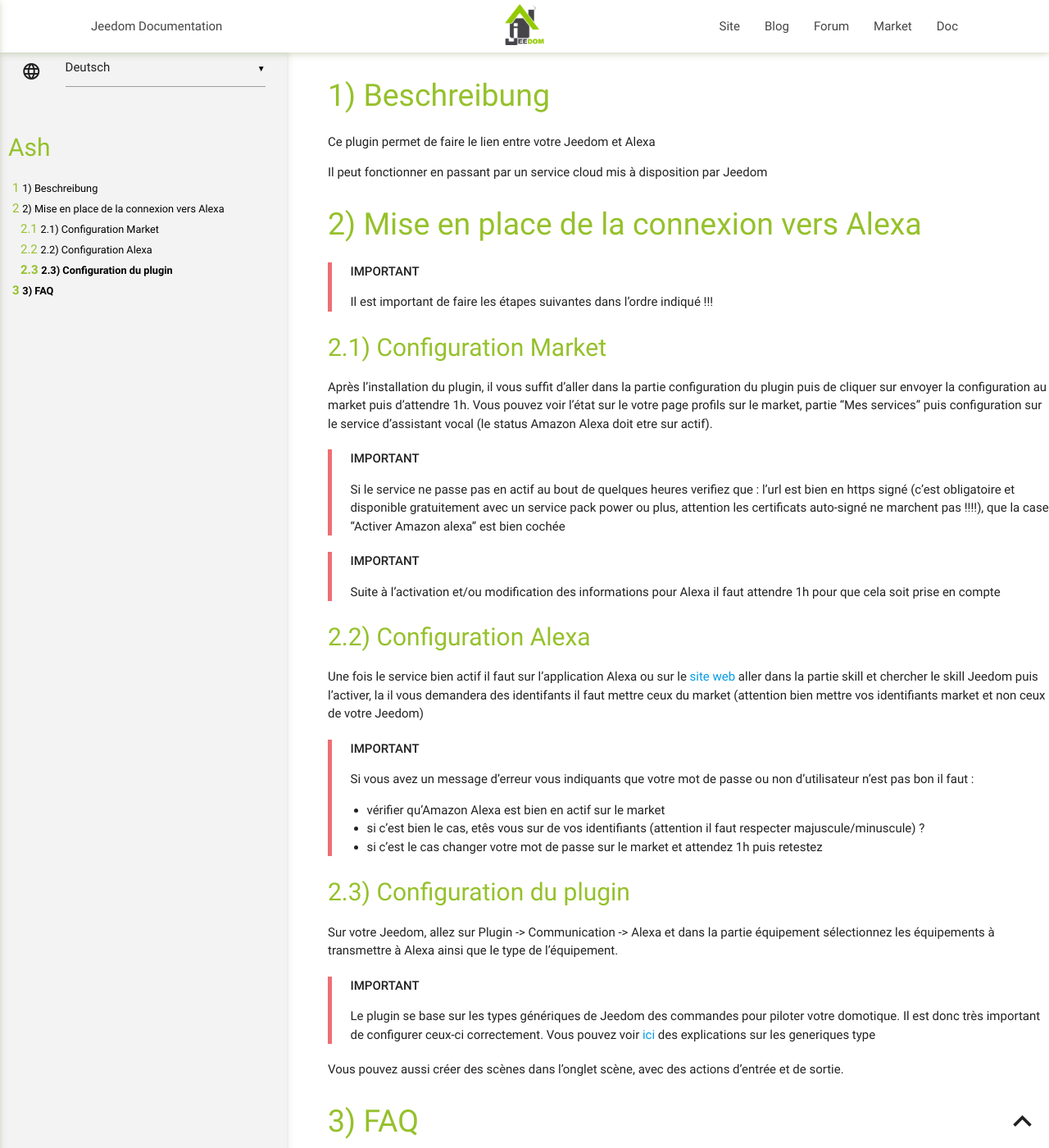
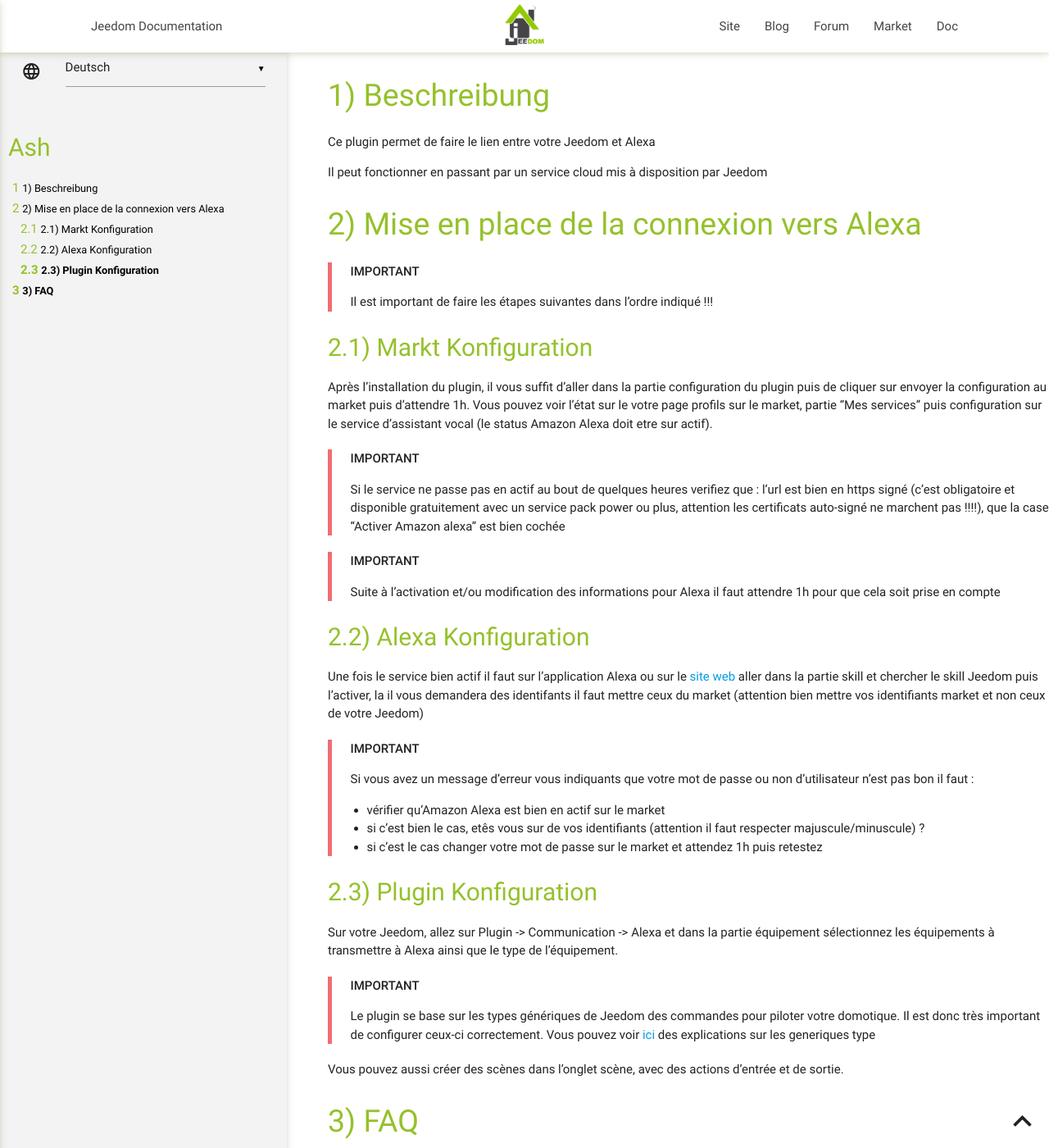
Before and after one commit to jeedom/plugin-ash, a Jekyll site: the page built from docs/de_DE/index.md, in a window 1280 px wide and 1400 px high. Shown: the whole window at 82% size. Built offline with Jekyll 4.4.1, drawn with Linux system fonts in a browser that asks for light colours; our own code applies the rules of GitHub Pages for plain Markdown files.

Commit message:
[ROBOT] Action all

```diff
--- a/docs/de_DE/index.md
+++ b/docs/de_DE/index.md
@@ -10,7 +10,7 @@ Il peut fonctionner en passant par un service cloud mis à disposition par Jeedo
 >
 > Il est important de faire les étapes suivantes dans l'ordre indiqué !!!
 
-## Configuration Market
+## Markt Konfiguration
 
 Après l'installation du plugin, il vous suffit d'aller dans la partie configuration du plugin puis de cliquer sur envoyer la configuration au market puis d'attendre 1h. Vous pouvez voir l'état sur le votre page profils sur le market, partie "Mes services" puis configuration sur le service d'assistant vocal (le status Amazon Alexa doit etre sur actif).
 
@@ -22,7 +22,7 @@ Après l'installation du plugin, il vous suffit d'aller dans la partie configura
 >
 > Suite à l'activation et/ou modification des informations pour Alexa il faut attendre 1h pour que cela soit prise en compte
 
-## Configuration Alexa
+## Alexa Konfiguration
 
 Une fois le service bien actif il faut sur l'application Alexa ou sur le [site web](https://alexa.amazon.fr/spa/index.html) aller dans la partie skill et chercher le skill Jeedom puis l'activer, la il vous demandera des identifants il faut mettre ceux du market (attention bien mettre vos identifiants market et non ceux de votre Jeedom)
 
@@ -33,7 +33,7 @@ Une fois le service bien actif il faut sur l'application Alexa ou sur le [site w
 > - si c'est bien le cas, etês vous sur de vos identifiants (attention il faut respecter majuscule/minuscule) ?
 > - si c'est le cas changer votre mot de passe sur le market et attendez 1h puis retestez
 
-## Configuration du plugin
+## Plugin Konfiguration
 
 Sur votre Jeedom, allez sur Plugin -> Communication -> Alexa et dans la partie équipement sélectionnez les équipements à transmettre à Alexa ainsi que le type de l'équipement.
 
```
